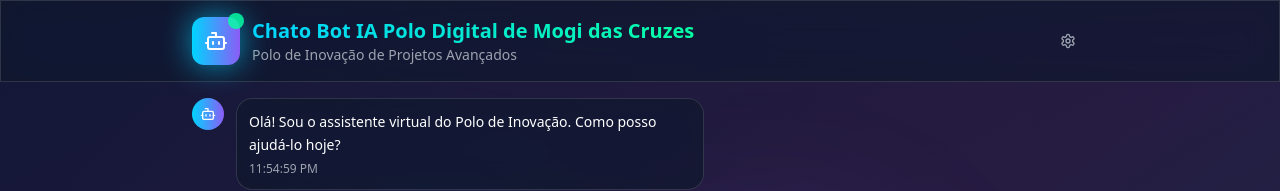
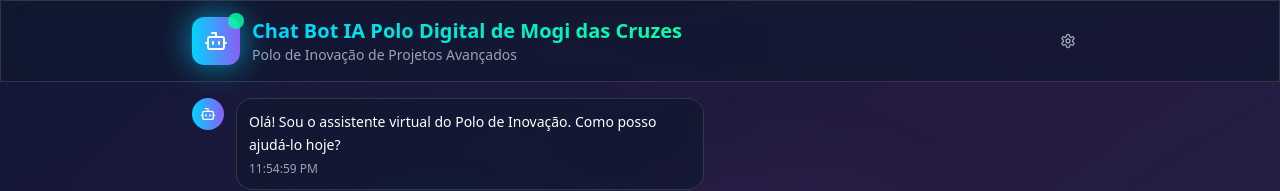
Before and after one commit to kira-ai-inovacao/nova-spark-conversas-futuro, a React (Vite) app: page / in a window 1280 px wide. Shown: the top 191 px of the page. Built offline with nearby package versions, Linux system fonts and the light colour scheme.

Commit message:
Visual edit in Lovable
Edited UI in Lovable

```diff
--- a/src/components/ChatBot.tsx
+++ b/src/components/ChatBot.tsx
@@ -143,8 +143,7 @@ const ChatBot = () => {
               <div className="absolute -top-1 -right-1 w-4 h-4 bg-neon-cyan rounded-full animate-pulse-neon"></div>
             </div>
             <div>
-              <h1 className="text-xl font-bold bg-gradient-to-r from-neon-blue to-neon-cyan bg-clip-text text-transparent">Chato Bot IA Polo Digital de Mogi das Cruzes
-            </h1>
+              <h1 className="text-xl font-bold bg-gradient-to-r from-neon-blue to-neon-cyan bg-clip-text text-transparent">Chat Bot IA Polo Digital de Mogi das Cruzes</h1>
               <p className="text-sm text-gray-400">Polo de Inovação de Projetos Avançados
             </p>
             </div>
```
